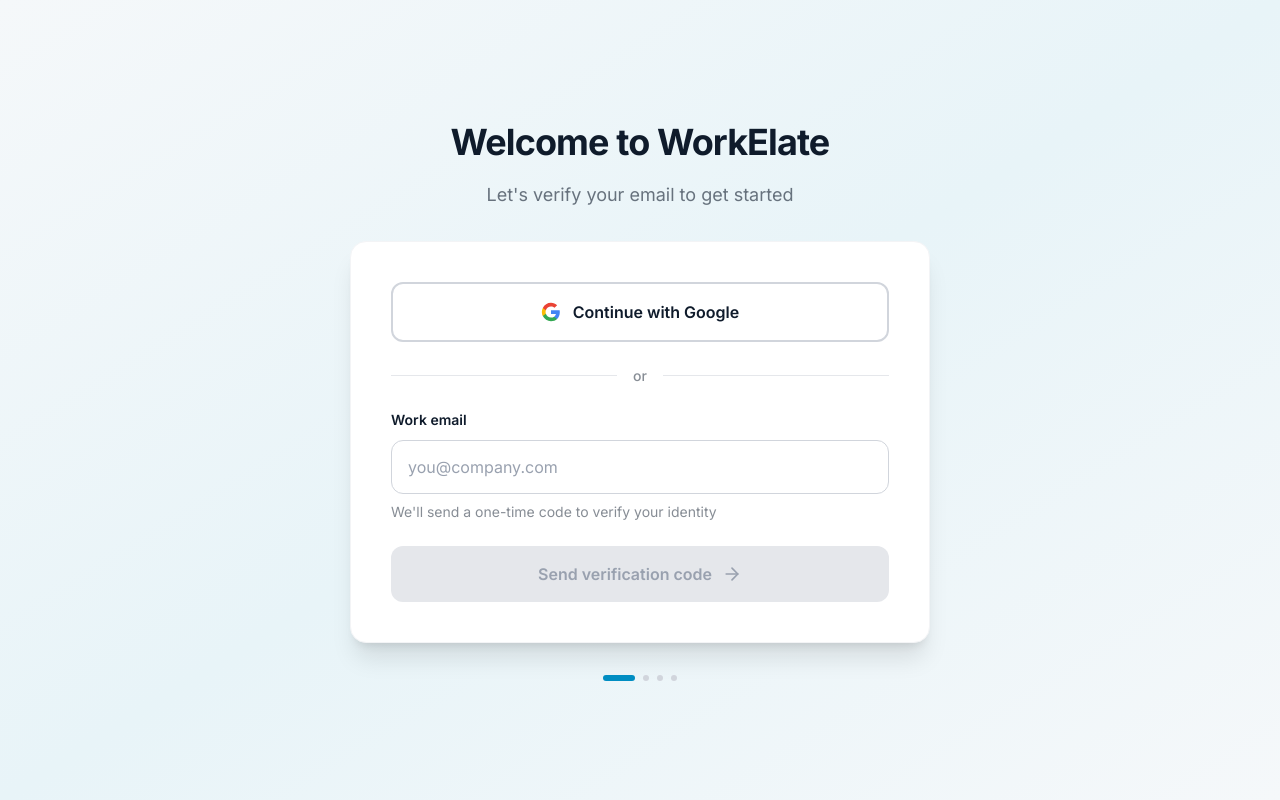
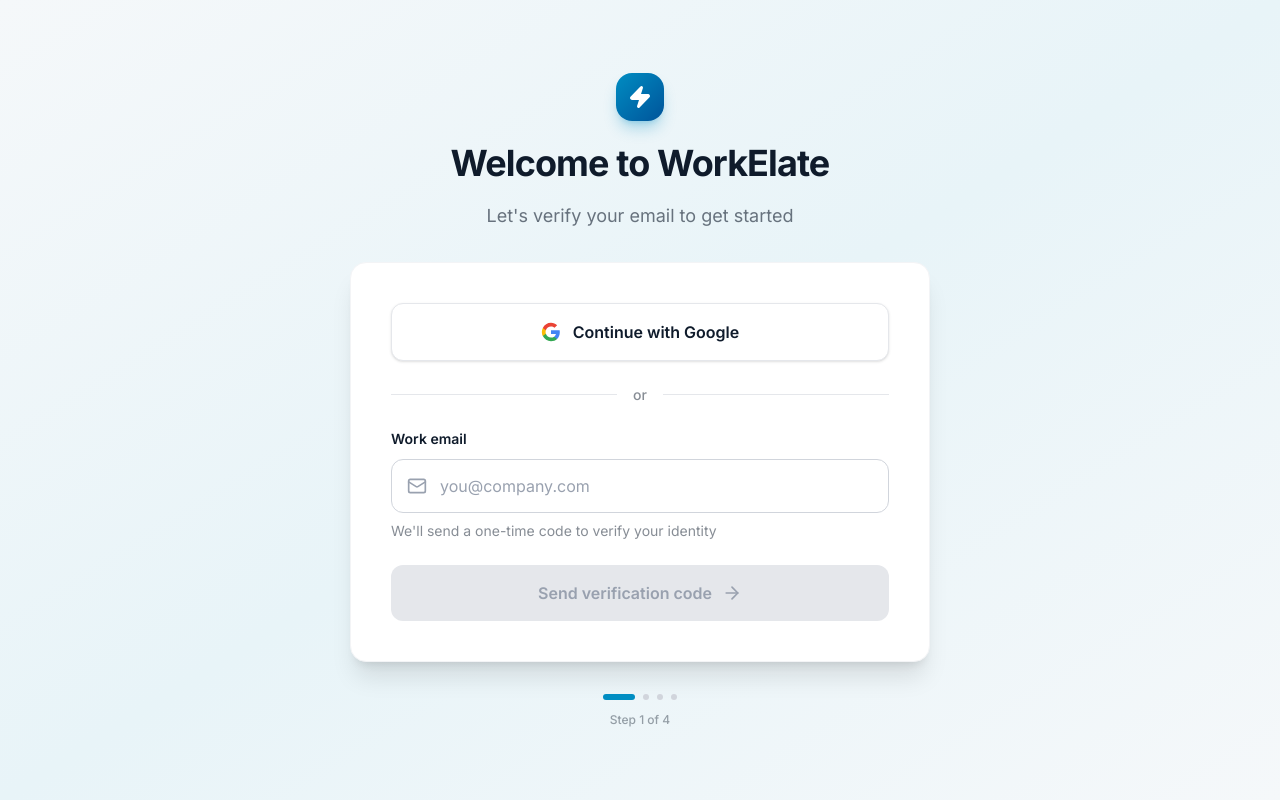
Before and after one commit to tauhidst07/ui-task, a React (Vite) app: page / in a window 1280 px wide. Built offline with nearby package versions, Linux system fonts and the light colour scheme.

Commit message:
fix first page

```diff
--- a/src/Temp.jsx
+++ b/src/Temp.jsx
@@ -0,0 +1,17 @@
+import React from 'react'
+
+const Temp = () => {
+    return (
+        <div>
+            <p className="text-center text-xs text-[#0F1B2B]/50 mt-6">
+                Already have an account?{' '}
+                <span className="text-[#008DC2] hover:text-[#00549A] font-semibold cursor-pointer transition-colors duration-200">
+                    Sign in
+                </span>
+            </p>
+        </div>
+
+  )
+}
+
+export default Temp
--- a/src/components/OnboardingFlow.jsx
+++ b/src/components/OnboardingFlow.jsx
@@ -109,6 +109,9 @@
       <div className="w-full max-w-[580px]">
         {/* Main Heading */}
         <div className="text-center mb-8 w-full">
+          <div className="inline-flex items-center justify-center w-12 h-12 rounded-2xl bg-linear-to-br from-[#008DC2] to-[#00549A] shadow-lg shadow-[#008DC2]/30 mb-5">
+            <Zap className="w-6 h-6 text-white" fill="white" />
+          </div>
           <h1 className="text-4xl  font-bold text-[#0F1B2B] leading-tight tracking-tight mb-4">
             {currentStep === 1 && 'Welcome to WorkElate'}
             {currentStep === 2 && 'Set up your workspace'}
@@ -189,6 +192,9 @@
             />
           ))}
         </div>
+        <p className="text-center text-xs font-medium text-[#0F1B2B]/40 mt-3">
+          Step {currentStep} of 4
+        </p>
       </div>
     </div>
   );
--- a/src/components/steps/Step1.jsx
+++ b/src/components/steps/Step1.jsx
@@ -1,4 +1,4 @@
-import { ArrowRight } from 'lucide-react';
+import { ArrowRight, Mail } from 'lucide-react';
 import React from 'react'
 import OTPInput from '../OtpInput.jsx';
 
@@ -10,7 +10,7 @@
                     <button
                         type="button"
                         onClick={onGoogleSignup}
-                        className="w-full px-6 py-4 bg-white border-2 border-gray-300 hover:border-gray-400 hover:bg-gray-50 text-[#0F1B2B] font-semibold rounded-xl transition-all flex items-center justify-center gap-3 text-base"
+                        className="w-full px-6 py-4 bg-white border border-gray-200 shadow-sm hover:border-gray-300 hover:bg-gray-50 hover:shadow-md text-[#0F1B2B] font-semibold rounded-xl transition-all flex items-center justify-center gap-3 text-base"
                     >
                         <svg className="w-5 h-5" viewBox="0 0 24 24">
                             <path fill="#4285F4" d="M22.56 12.25c0-.78-.07-1.53-.2-2.25H12v4.26h5.92c-.26 1.37-1.04 2.53-2.21 3.31v2.77h3.57c2.08-1.92 3.28-4.74 3.28-8.09z" />
@@ -34,6 +34,8 @@
                         <label className="block text-sm font-semibold text-[#0F1B2B] mb-2.5">
                             Work email
                         </label>
+                        <div className="relative">
+                            <Mail className="absolute left-4 top-1/2 -translate-y-1/2 w-5 h-5 text-gray-400 pointer-events-none" />
                             <input
                                 type="email"
                                 {...register('email', {
@@ -44,8 +46,9 @@
                                     }
                                 })}
                                 placeholder="you@company.com"
-                            className="w-full px-4 py-3.5 rounded-xl border border-gray-300 focus:border-[#008DC2] focus:ring-4 focus:ring-[#008DC2]/10 outline-none transition-all text-base placeholder:text-gray-400"
+                                className="w-full pl-12 pr-4 py-3.5 rounded-xl border border-gray-300 focus:border-[#008DC2] focus:ring-4 focus:ring-[#008DC2]/10 outline-none transition-all text-base placeholder:text-gray-400"
                             />
+                        </div>
                         {errors.email && (
                             <p className="mt-2 text-sm text-red-600">{errors.email.message}</p>
                         )}
```
Lines whose indentation alone changed are shown as unchanged.
